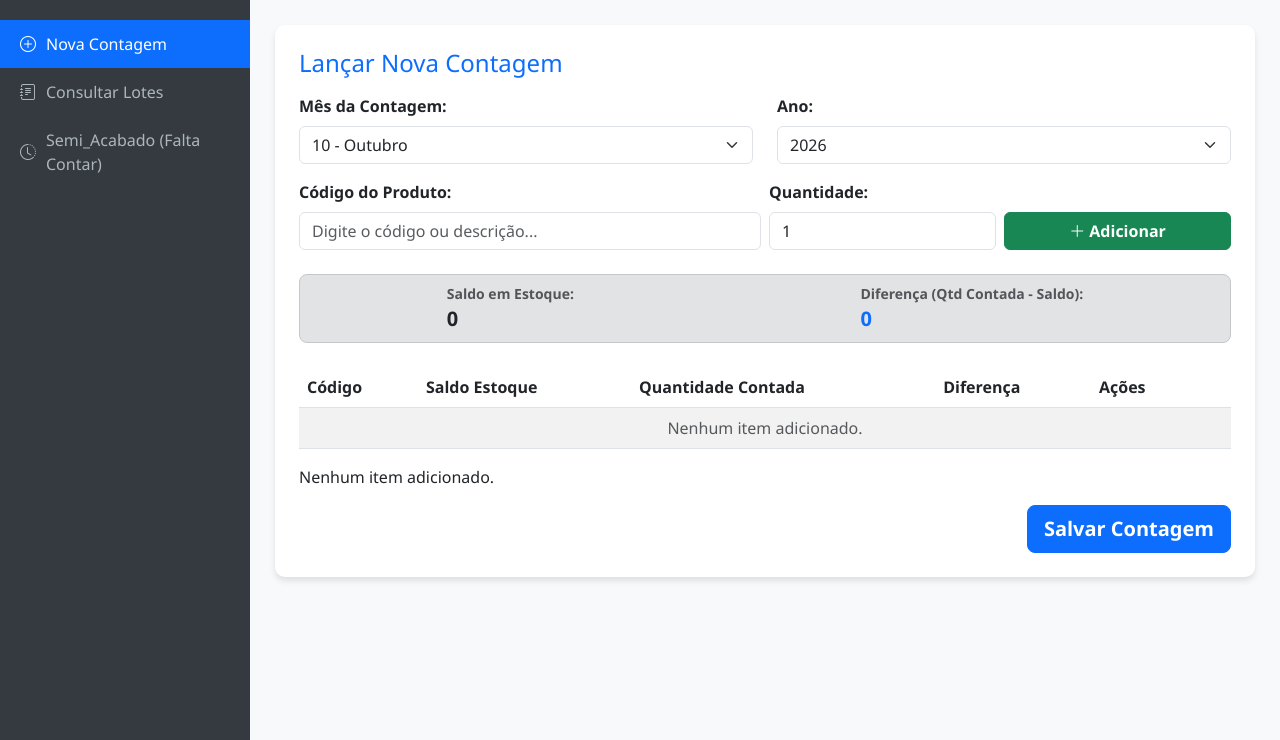
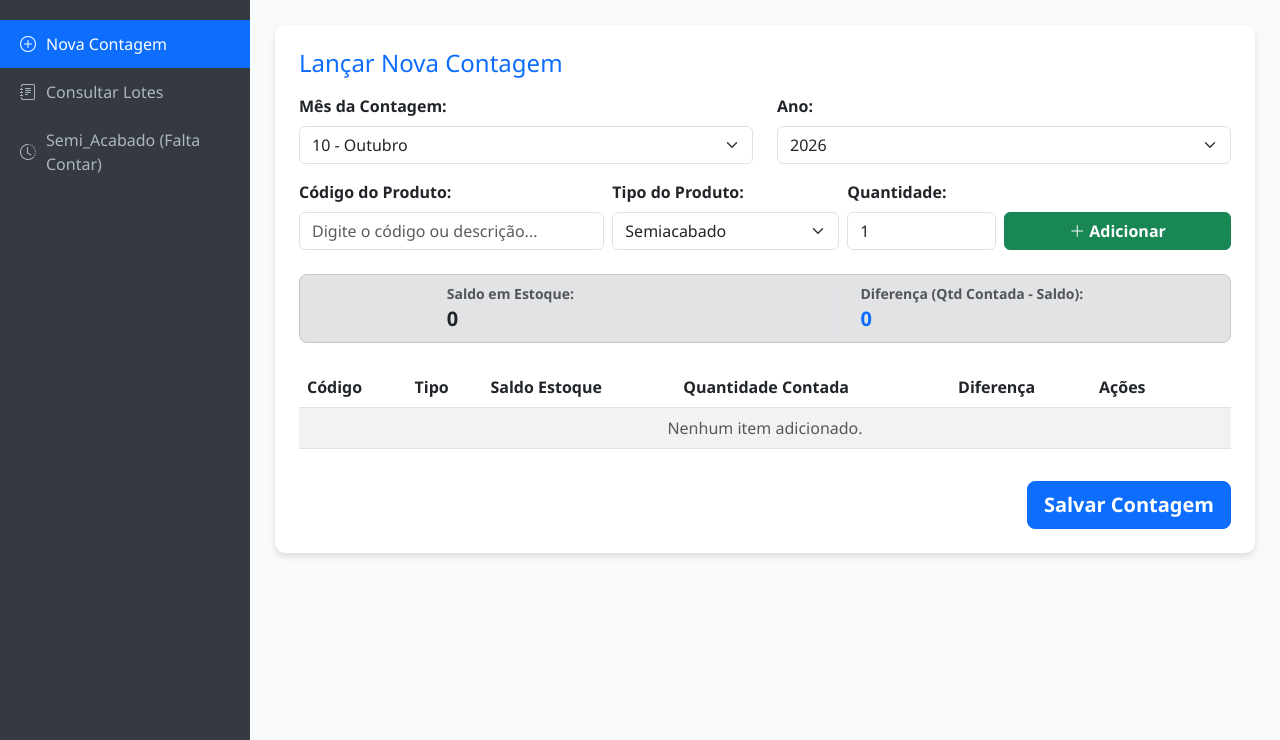
Before and after one commit to estoqueesquadromil-dev/contagem-estoque, a Flask app: page / in a window 1280 px wide. Shown: the part 60-800 px from the top of the page. Run offline with Flask 3, Linux system fonts and the light colour scheme.

Commit message:
Update contagem_estoque.html

```diff
--- a/templates/contagem_estoque.html
+++ b/templates/contagem_estoque.html
@@ -86,12 +86,26 @@
         </div>
 
         <div class="row g-2 mb-2">
-          <div class="col-md-6 position-relative">
+          <div class="col-md-4 position-relative">
             <label class="form-label fw-semibold">Código do Produto:</label>
             <input type="text" id="inputProduto" class="form-control" placeholder="Digite o código ou descrição..." autocomplete="off">
             <div id="caixaSugestoes" class="suggestion-box"></div>
           </div>
           <div class="col-md-3">
+            <label class="form-label fw-semibold">Tipo do Produto:</label>
+            <select id="selectTipo" class="form-select">
+              <option value="Produto Acabado">Produto Acabado</option>
+              <option value="Acessório Primário">Acessório Primário</option>
+              <option value="Acessório Almoxarifado">Acessório Almoxarifado</option>
+              <option value="Folha de Porta Madeira">Folha de Porta Madeira</option>
+              <option value="Perfil">Perfil</option>
+              <option value="Vidro Temperado">Vidro Temperado</option>
+              <option value="Vidros">Vidros</option>
+              <option value="Semiacabado" selected>Semiacabado</option>
+              <option value="Subproduto">Subproduto</option>
+            </select>
+          </div>
+          <div class="col-md-2">
             <label class="form-label fw-semibold">Quantidade:</label>
             <input type="number" id="inputQtd" class="form-control" value="1" min="1" oninput="calcularDiferencaSaldo()">
           </div>
@@ -99,7 +113,6 @@
             <button class="btn btn-success w-100 fw-bold" onclick="adicionarItem()"><i class="bi bi-plus-lg"></i> Adicionar</button>
           </div>
         </div>
-
         <!-- PAINEL DE INFORMAÇÕES DO SALDO DE ESTOQUE DA PESQUISA -->
         <div id="painelSaldo" class="alert alert-secondary py-2 px-3 my-3 d-flex justify-content-around align-items-center rounded-3">
           <div>
@@ -117,6 +130,7 @@
             <thead>
               <tr>
                 <th>Código</th>
+                <th>Tipo</th>
                 <th>Saldo Estoque</th>
                 <th>Quantidade Contada</th>
                 <th>Diferença</th>
@@ -124,14 +138,11 @@
               </tr>
             </thead>
             <tbody id="corpoTabela">
-              <tr><td colspan="5" class="text-center text-muted">Nenhum item adicionado.</td></tr>
-            </tbody>
-          </table>
-            <tbody id="corpoTabela">
-              <tr><td colspan="5" class="text-center text-muted">Nenhum item adicionado.</td></tr>
+              <tr><td colspan="6" class="text-center text-muted">Nenhum item adicionado.</td></tr>
             </tbody>
           </table>
         </div>
+
 
         <div class="d-flex justify-content-end mt-3">
           <button id="btnSalvar" class="btn btn-primary btn-lg fw-bold" onclick="salvarLote()">Salvar Contagem</button>
@@ -146,6 +157,7 @@
 
 
         <!-- FILTROS E BOTÕES DE STATUS NA PARTE DE CIMA -->
+<!-- FILTROS E BOTÕES DE STATUS NA PARTE DE CIMA -->
         <div class="row mb-3 align-items-end g-2">
           <div class="col-md-2">
             <label class="form-label fw-semibold">Mês:</label>
@@ -162,7 +174,22 @@
               <option value="2026" selected>2026</option><option value="2027">2027</option><option value="2028">2028</option>
             </select>
           </div>
-          <div class="col-md-3">
+          <div class="col-md-2">
+            <label class="form-label fw-semibold">Filtrar por Tipo:</label>
+            <select id="filtroTipoConsulta" class="form-select form-select-sm" onchange="filtrarTabelaConsulta()">
+              <option value="">Todos os Tipos</option>
+              <option value="Produto Acabado">Produto Acabado</option>
+              <option value="Acessório Primário">Acessório Primário</option>
+              <option value="Acessório Almoxarifado">Acessório Almoxarifado</option>
+              <option value="Folha de Porta Madeira">Folha de Porta Madeira</option>
+              <option value="Perfil">Perfil</option>
+              <option value="Vidro Temperado">Vidro Temperado</option>
+              <option value="Vidros">Vidros</option>
+              <option value="Semiacabado">Semiacabado</option>
+              <option value="Subproduto">Subproduto</option>
+            </select>
+          </div>
+          <div class="col-md-2">
             <label class="form-label fw-semibold">Filtrar por Código:</label>
             <input type="text" id="filtroCodigoConsulta" class="form-control form-control-sm" placeholder="Digite o código..." onkeyup="filtrarTabelaConsulta()">
           </div>
@@ -171,12 +198,11 @@
           </div>
 
           <!-- BOTÕES DE STATUS MENORES E NO TOPO -->
-          <div class="col-md-3 d-flex gap-1 justify-content-end">
+          <div class="col-md-2 d-flex gap-1 justify-content-end">
             <button class="btn btn-warning btn-sm fw-bold text-dark px-2" onclick="atualizarStatusLote('Sim')" title="Marcar como Processado">Processado</button>
             <button class="btn btn-outline-secondary btn-sm fw-bold px-2" onclick="atualizarStatusLote('Não')" title="Marcar como Pendente">Pendente</button>
           </div>
         </div>
-
         <div class="d-flex justify-content-between align-items-center mb-2">
           <span id="infoItensSelecionados" class="text-muted small">0 itens selecionados</span>
         </div>
@@ -367,6 +393,7 @@
 
 function adicionarItem() {
   const codigoTxt = inputProd.value.trim();
+  const tipoSelec = document.getElementById('selectTipo').value;
 
   if (!codigoTxt) {
     alert('Digite ou selecione um código!');
@@ -382,7 +409,7 @@ function adicionarItem() {
     SALDO: saldo,
     QUANTIDADE: qtd,
     DIFERENCA: diferenca,
-    TIPO: 'Contagem'
+    TIPO: tipoSelec
   });
 
   produtoSelecionado = null;
@@ -399,7 +426,7 @@ function renderTabela() {
   corpo.innerHTML = '';
 
   if (listaLote.length === 0) {
-    corpo.innerHTML = '<tr><td colspan="5" class="text-center text-muted">Nenhum item adicionado.</td></tr>';
+    corpo.innerHTML = '<tr><td colspan="6" class="text-center text-muted">Nenhum item adicionado.</td></tr>';
     return;
   }
 
@@ -417,6 +444,7 @@ function renderTabela() {
 
     tr.innerHTML = `
       <td><strong>${item.CODIGO}</strong></td>
+      <td><span class="badge bg-info text-dark">${item.TIPO}</span></td>
       <td><span class="badge bg-secondary">${item.SALDO}</span></td>
       <td><strong>${item.QUANTIDADE}</strong></td>
       <td><span class="${corDifClass}">${difTexto}</span></td>
@@ -835,17 +863,22 @@ async function salvarEdicaoConsulta(dataMov, id) {
 
 // Filtra dinamicamente pelo código digitado no campo de pesquisa
 function filtrarTabelaConsulta() {
-  const termo = document.getElementById('filtroCodigoConsulta').value.trim().toUpperCase();
-  if (!termo) {
-    renderizarTabelaConsulta(todosOsDadosConsulta);
-    return;
+  const termoCodigo = document.getElementById('filtroCodigoConsulta').value.trim().toUpperCase();
+  const termoTipo = document.getElementById('filtroTipoConsulta').value;
+
+  let filtrados = todosOsDadosConsulta;
+
+  if (termoTipo) {
+    filtrados = filtrados.filter(item => item.Tipo === termoTipo);
   }
 
-  const filtrados = todosOsDadosConsulta.filter(item =>
-    String(item.Código).toUpperCase().includes(termo)
-  );
+  if (termoCodigo) {
+    filtrados = filtrados.filter(item => String(item.Código).toUpperCase().includes(termoCodigo));
+  }
+
   renderizarTabelaConsulta(filtrados);
 }
+
 
 async function carregarSemiAcabadosFaltaContar() {
     let mes = document.getElementById('mes-semi').value;
```
